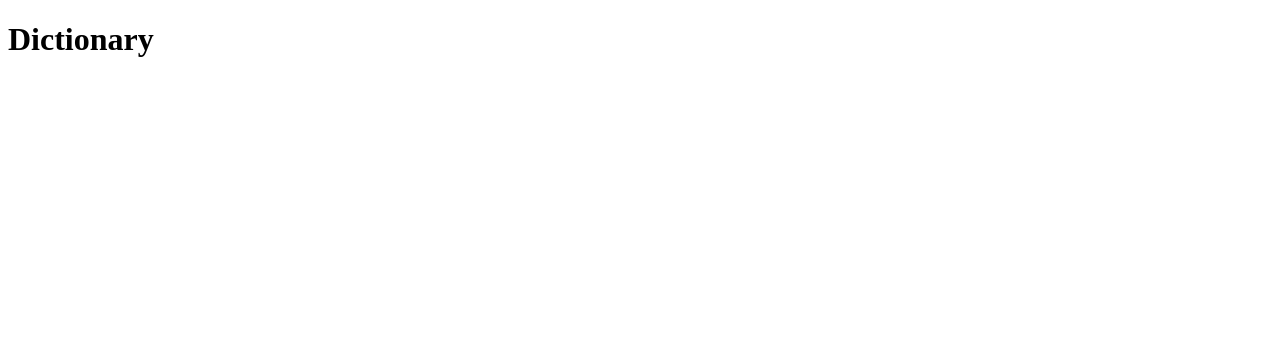
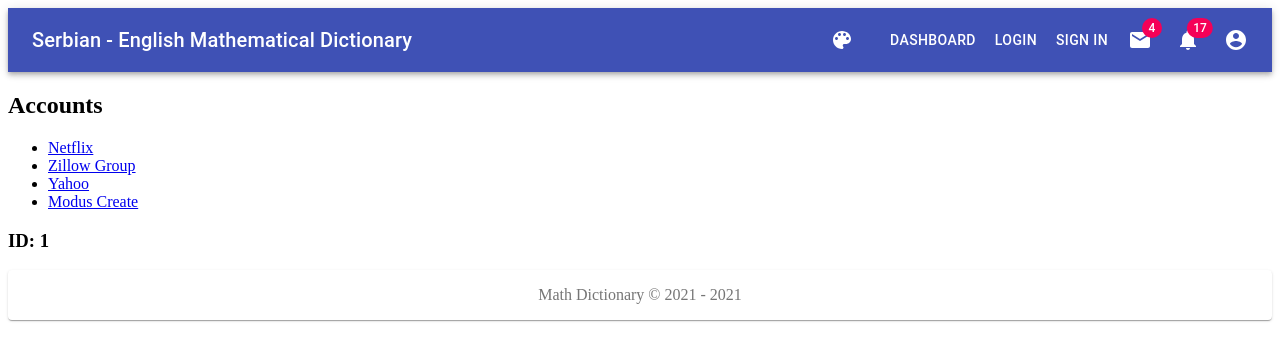
Before and after one commit to dev-dmd/math_dictionary, a React (Create React App) app: page /1 in a window 1280 px wide. Shown: the top 360 px of the page. Built offline with nearby package versions, Linux system fonts and the light colour scheme; the HTML template or start-up script is replaced by a standard one.

Commit message:
make header, footer and routing

```diff
--- a/package.json
+++ b/package.json
@@ -3,11 +3,15 @@
   "version": "0.1.0",
   "private": true,
   "dependencies": {
+    "@material-ui/core": "^4.11.3",
+    "@material-ui/icons": "^4.11.2",
+    "@material-ui/styles": "^4.11.3",
     "@testing-library/jest-dom": "^5.11.9",
     "@testing-library/react": "^11.2.5",
     "@testing-library/user-event": "^12.8.1",
     "react": "^17.0.1",
     "react-dom": "^17.0.1",
+    "react-router-dom": "^5.2.0",
     "react-scripts": "4.0.3",
     "web-vitals": "^1.1.0"
   },
--- a/src/App.js
+++ b/src/App.js
@@ -1,10 +1,41 @@
 import './App.css';
+import {
+  BrowserRouter as Router,
+  Switch,
+  Route,
+  Link,
+} from "react-router-dom";
+import Child from '../src/child/Child';
+import Header from '../src/header';
+import Footer from '../src/footer';
 
 function App() {
   return (
-    <div className="App">
-      <h1>Dictionary</h1>
+    <Router>
+    <div>
+    <Header />
+      <h2>Accounts</h2>
+      <ul>
+        <li>
+          <Link to="/netflix">Netflix</Link>
+        </li>
+        <li>
+          <Link to="/zillow-group">Zillow Group</Link>
+        </li>
+        <li>
+          <Link to="/yahoo">Yahoo</Link>
+        </li>
+        <li>
+          <Link to="/modus-create">Modus Create</Link>
+        </li>
+      </ul>
+
+      <Switch>
+        <Route path="/:id" children={<Child />} />
+      </Switch>
+      <Footer />
     </div>
+  </Router>
   );
 }
 
--- /dev/null
+++ b/src/child/Child.jsx
@@ -0,0 +1,14 @@
+import React from 'react';
+import { useParams } from 'react-router-dom';
+
+function Child() {
+  let { id } = useParams();
+
+  return (
+    <div>
+      <h3>ID: {id}</h3>
+    </div>
+  );
+}
+
+export default Child;
--- /dev/null
+++ b/src/footer/index.jsx
@@ -0,0 +1,36 @@
+import React from 'react';
+import { makeStyles } from '@material-ui/core/styles';
+import Paper from '@material-ui/core/Paper';
+import Grid from '@material-ui/core/Grid';
+
+const useStyles = makeStyles((theme) => ({
+  root: {
+    flexGrow: 1,
+  },
+  paper: {
+    padding: theme.spacing(2),
+    textAlign: 'center',
+    color: theme.palette.text.secondary,
+  },
+}));
+
+function Index() {
+  const classes = useStyles();
+  const getCurrentYear = () => {
+    return new Date().getFullYear();
+  };
+
+  return (
+    <div className={classes.root}>
+      <Grid container spacing={3}>
+        <Grid item xs={12}>
+          <Paper className={classes.paper}>
+            Math Dictionary &copy; 2021 - {getCurrentYear()}
+          </Paper>
+        </Grid>
+      </Grid>
+    </div>
+  );
+}
+
+export default Index;
--- /dev/null
+++ b/src/header/index.jsx
@@ -0,0 +1,193 @@
+import React from 'react';
+import { makeStyles } from '@material-ui/core/styles';
+import AppBar from '@material-ui/core/AppBar';
+import Toolbar from '@material-ui/core/Toolbar';
+import IconButton from '@material-ui/core/IconButton';
+import Typography from '@material-ui/core/Typography';
+import Badge from '@material-ui/core/Badge';
+import MenuItem from '@material-ui/core/MenuItem';
+import Menu from '@material-ui/core/Menu';
+import PaletteIcon from '@material-ui/icons/Palette';
+import AccountCircle from '@material-ui/icons/AccountCircle';
+import MailIcon from '@material-ui/icons/Mail';
+import NotificationsIcon from '@material-ui/icons/Notifications';
+import MoreIcon from '@material-ui/icons/MoreVert';
+import Button from '@material-ui/core/Button';
+
+const useStyles = makeStyles((theme) => ({
+  grow: {
+    flexGrow: 1,
+  },
+  menuButton: {
+    marginRight: theme.spacing(2),
+  },
+  title: {
+    display: 'none',
+    [theme.breakpoints.up('sm')]: {
+      display: 'block',
+    },
+  },
+  mobTitle: {
+    display: 'block',
+    [theme.breakpoints.up('sm')]: {
+      display: 'none',
+    },
+  },
+  sectionDesktop: {
+    display: 'none',
+    [theme.breakpoints.up('md')]: {
+      display: 'flex',
+    },
+  },
+  sectionMobile: {
+    display: 'flex',
+    [theme.breakpoints.up('md')]: {
+      display: 'none',
+    },
+  },
+}));
+
+export default function PrimarySearchAppBar() {
+  const classes = useStyles();
+  const [anchorEl, setAnchorEl] = React.useState(null);
+  const [mobileMoreAnchorEl, setMobileMoreAnchorEl] = React.useState(null);
+
+  const isMenuOpen = Boolean(anchorEl);
+  const isMobileMenuOpen = Boolean(mobileMoreAnchorEl);
+
+  const handleProfileMenuOpen = (event) => {
+    setAnchorEl(event.currentTarget);
+  };
+
+  const handleMobileMenuClose = () => {
+    setMobileMoreAnchorEl(null);
+  };
+
+  const handleMenuClose = () => {
+    setAnchorEl(null);
+    handleMobileMenuClose();
+  };
+
+  const handleMobileMenuOpen = (event) => {
+    setMobileMoreAnchorEl(event.currentTarget);
+  };
+
+  const menuId = 'primary-search-account-menu';
+  const renderMenu = (
+    <Menu
+      anchorEl={anchorEl}
+      anchorOrigin={{ vertical: 'top', horizontal: 'right' }}
+      id={menuId}
+      keepMounted
+      transformOrigin={{ vertical: 'top', horizontal: 'right' }}
+      open={isMenuOpen}
+      onClose={handleMenuClose}
+    >
+      <MenuItem onClick={handleMenuClose}>Profile</MenuItem>
+      <MenuItem onClick={handleMenuClose}>My account</MenuItem>
+    </Menu>
+  );
+
+  const mobileMenuId = 'primary-search-account-menu-mobile';
+  const renderMobileMenu = (
+    <Menu
+      anchorEl={mobileMoreAnchorEl}
+      anchorOrigin={{ vertical: 'top', horizontal: 'right' }}
+      id={mobileMenuId}
+      keepMounted
+      transformOrigin={{ vertical: 'top', horizontal: 'right' }}
+      open={isMobileMenuOpen}
+      onClose={handleMobileMenuClose}
+    >
+      <MenuItem>
+        <IconButton aria-label="show 4 new mails" color="inherit">
+          <Badge badgeContent={4} color="secondary">
+            <MailIcon />
+          </Badge>
+        </IconButton>
+        <p>Messages</p>
+      </MenuItem>
+      <MenuItem>
+        <IconButton aria-label="show 11 new notifications" color="inherit">
+          <Badge badgeContent={11} color="secondary">
+            <NotificationsIcon />
+          </Badge>
+        </IconButton>
+        <p>Notifications</p>
+      </MenuItem>
+      <MenuItem onClick={handleProfileMenuOpen}>
+        <IconButton
+          aria-label="account of current user"
+          aria-controls="primary-search-account-menu"
+          aria-haspopup="true"
+          color="inherit"
+        >
+          <AccountCircle />
+        </IconButton>
+        <p>Profile</p>
+      </MenuItem>
+    </Menu>
+  );
+
+  return (
+    <div className={classes.grow}>
+      <AppBar position="static">
+        <Toolbar>
+          <Typography className={classes.title} variant="h6" noWrap>
+            Serbian - English Mathematical Dictionary
+          </Typography>
+          <Typography className={classes.mobTitle} variant="h6" noWrap>
+            Math Dictionary
+          </Typography>
+          <div className={classes.grow} />
+          <IconButton
+            edge="start"
+            className={classes.menuButton}
+            color="inherit"
+            aria-label="open drawer"
+          >
+            <PaletteIcon />
+          </IconButton>
+          <div className={classes.sectionDesktop}>
+          <Button color="inherit">Dashboard</Button>
+          <Button color="inherit">Login</Button>
+          <Button color="inherit">Sign in</Button>
+            <IconButton aria-label="show 4 new mails" color="inherit">
+              <Badge badgeContent={4} color="secondary">
+                <MailIcon />
+              </Badge>
+            </IconButton>
+            <IconButton aria-label="show 17 new notifications" color="inherit">
+              <Badge badgeContent={17} color="secondary">
+                <NotificationsIcon />
+              </Badge>
+            </IconButton>
+            <IconButton
+              edge="end"
+              aria-label="account of current user"
+              aria-controls={menuId}
+              aria-haspopup="true"
+              onClick={handleProfileMenuOpen}
+              color="inherit"
+            >
+              <AccountCircle />
+            </IconButton>
+          </div>
+          <div className={classes.sectionMobile}>
+            <IconButton
+              aria-label="show more"
+              aria-controls={mobileMenuId}
+              aria-haspopup="true"
+              onClick={handleMobileMenuOpen}
+              color="inherit"
+            >
+              <MoreIcon />
+            </IconButton>
+          </div>
+        </Toolbar>
+      </AppBar>
+        {renderMobileMenu}
+        {renderMenu}
+    </div>
+  );
+}
```
Also changed, not shown: src/dictionary/page/main_page/index.jsx (added, +11 -0 lines), 1 other file (tests, documents, lock files or other folders).
